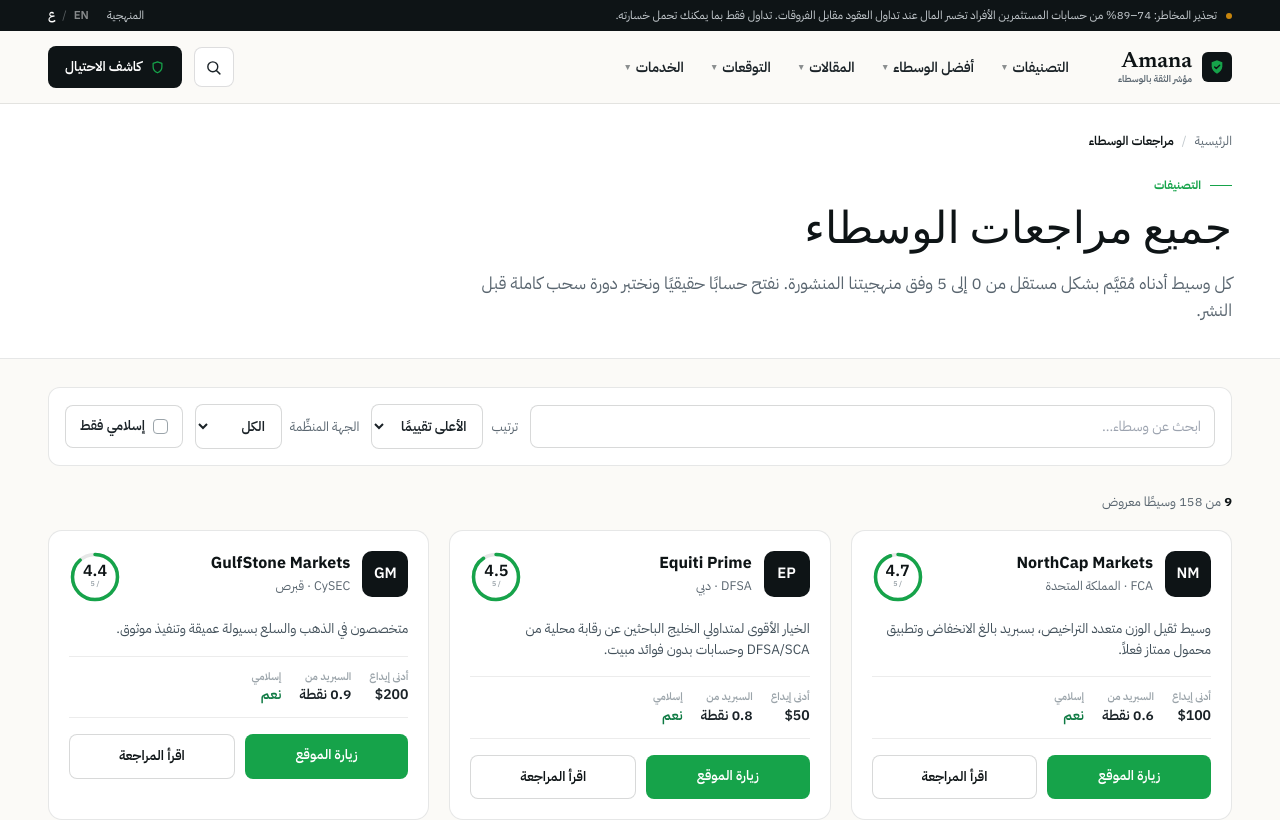
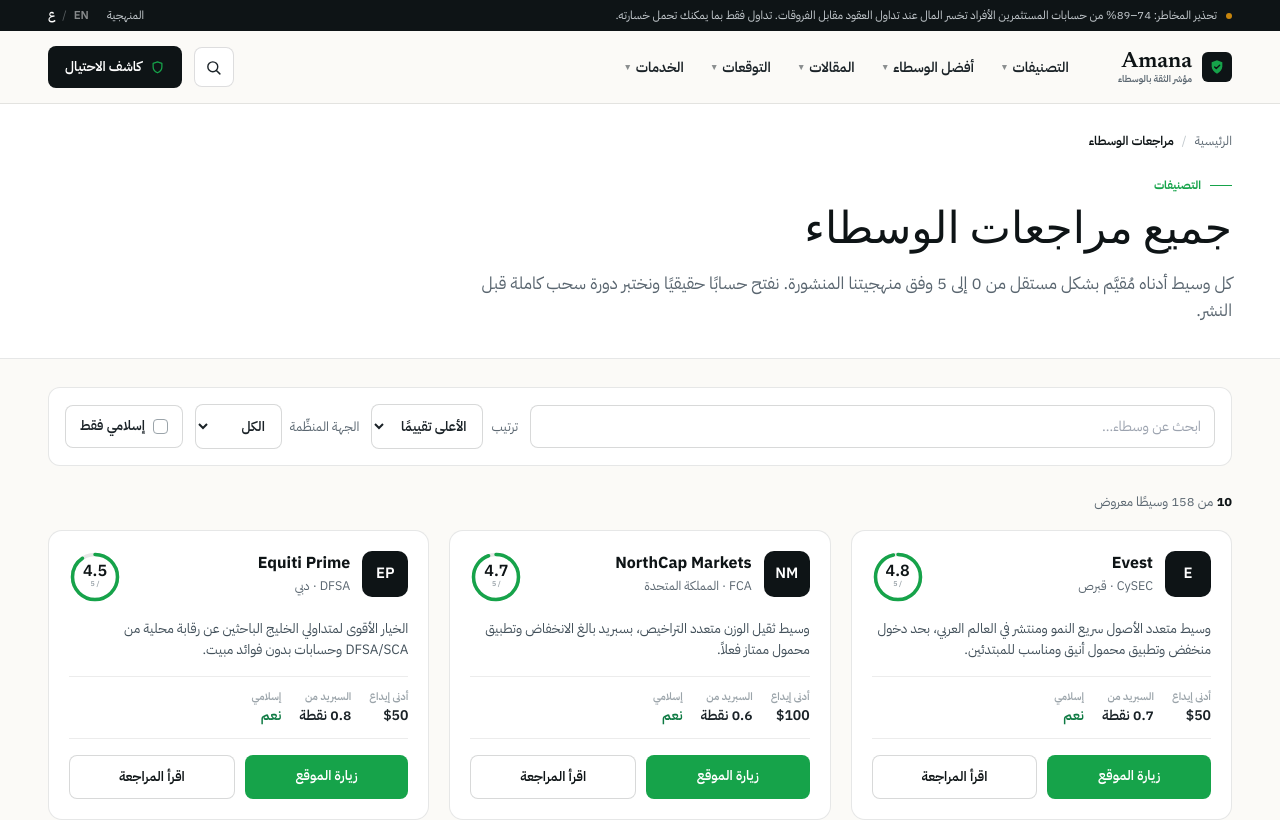
Before and after one commit to aneeshkumarm2006-dotcom/Amana-Reviews, a Next.js app: page /ar/reviews in a window 1280 px wide. Shown: the top 820 px of the page. Built offline with nearby package versions, Linux system fonts and the light colour scheme.

Commit message:
feat: add Evest as #1 rated broker; CTAs link to evest.com

```diff
--- a/src/data/brokers.ts
+++ b/src/data/brokers.ts
@@ -20,6 +20,7 @@
 }
 
 export const BROKERS_RAW: BrokerRaw[] = [
+  { slug: 'evest', name: 'Evest', score: 4.8, regs: ['CySEC', 'FSA'], min: 50, spread: 0.7, islamic: true, platforms: ['MT5', 'Evest App'], founded: 2020, hq: 'Dubai, UAE', hqAr: 'دبي، الإمارات', countries: ['saudi-arabia', 'uae', 'egypt', 'kuwait'], cats: ['islamic', 'best-apps', 'no-capital', 'low-spread'], blurb: 'A fast-growing, multi-asset broker popular across the Arab world, with a low entry point and a polished, beginner-friendly mobile app.', blurbAr: 'وسيط متعدد الأصول سريع النمو ومنتشر في العالم العربي، بحد دخول منخفض وتطبيق محمول أنيق ومناسب للمبتدئين.' },
   { slug: 'northcap', name: 'NorthCap Markets', score: 4.7, regs: ['FCA', 'CySEC', 'SCA'], min: 100, spread: 0.6, islamic: true, platforms: ['MT4', 'MT5', 'NorthCap App'], founded: 2009, hq: 'London, UK', hqAr: 'لندن، المملكة المتحدة', countries: ['saudi-arabia', 'uae', 'uk', 'europe'], cats: ['low-spread', 'islamic', 'metatrader', 'best-apps'], blurb: 'A heavyweight, multi-regulated broker with razor-thin spreads and a genuinely good mobile app.', blurbAr: 'وسيط ثقيل الوزن متعدد التراخيص، بسبريد بالغ الانخفاض وتطبيق محمول ممتاز فعلاً.' },
   { slug: 'equiti-prime', name: 'Equiti Prime', score: 4.5, regs: ['DFSA', 'SCA', 'CySEC'], min: 50, spread: 0.8, islamic: true, platforms: ['MT4', 'MT5'], founded: 2014, hq: 'Dubai, UAE', hqAr: 'دبي، الإمارات', countries: ['uae', 'saudi-arabia', 'jordan', 'kuwait'], cats: ['islamic', 'no-capital', 'metatrader'], blurb: 'The strongest pick for GCC traders who want local DFSA/SCA oversight and swap-free accounts.', blurbAr: 'الخيار الأقوى لمتداولي الخليج الباحثين عن رقابة محلية من DFSA/SCA وحسابات بدون فوائد مبيت.' },
   { slug: 'gulfstone', name: 'GulfStone Markets', score: 4.4, regs: ['CySEC', 'SCA'], min: 200, spread: 0.9, islamic: true, platforms: ['MT5', 'GulfStone Web'], founded: 2012, hq: 'Limassol, Cyprus', hqAr: 'ليماسول، قبرص', countries: ['saudi-arabia', 'qatar', 'bahrain', 'egypt'], cats: ['gold', 'commodities', 'islamic'], blurb: 'Specialists in gold and commodities with deep liquidity and reliable execution.', blurbAr: 'متخصصون في الذهب والسلع بسيولة عميقة وتنفيذ موثوق.' },
@@ -79,8 +80,14 @@
   return brokers(locale).find((b) => b.slug === slug) || brokers(locale)[0];
 }
 
+/** Real partner destinations (override the placeholder for brokers we link out to). */
+const REAL_BROKER_URLS: Record<string, string> = {
+  evest: 'https://www.evest.com/en',
+};
+
 /** Cloaked affiliate destination for a broker slug. Replace with real partner URLs. */
 export function affiliateUrl(slug: string): string {
+  if (REAL_BROKER_URLS[slug]) return REAL_BROKER_URLS[slug];
   const exists = BROKERS_RAW.some((b) => b.slug === slug);
   // Placeholder destination — swap for the real affiliate link per broker.
   return exists ? `https://partners.amana.reviews/visit/${slug}` : 'https://amana.reviews';
```
